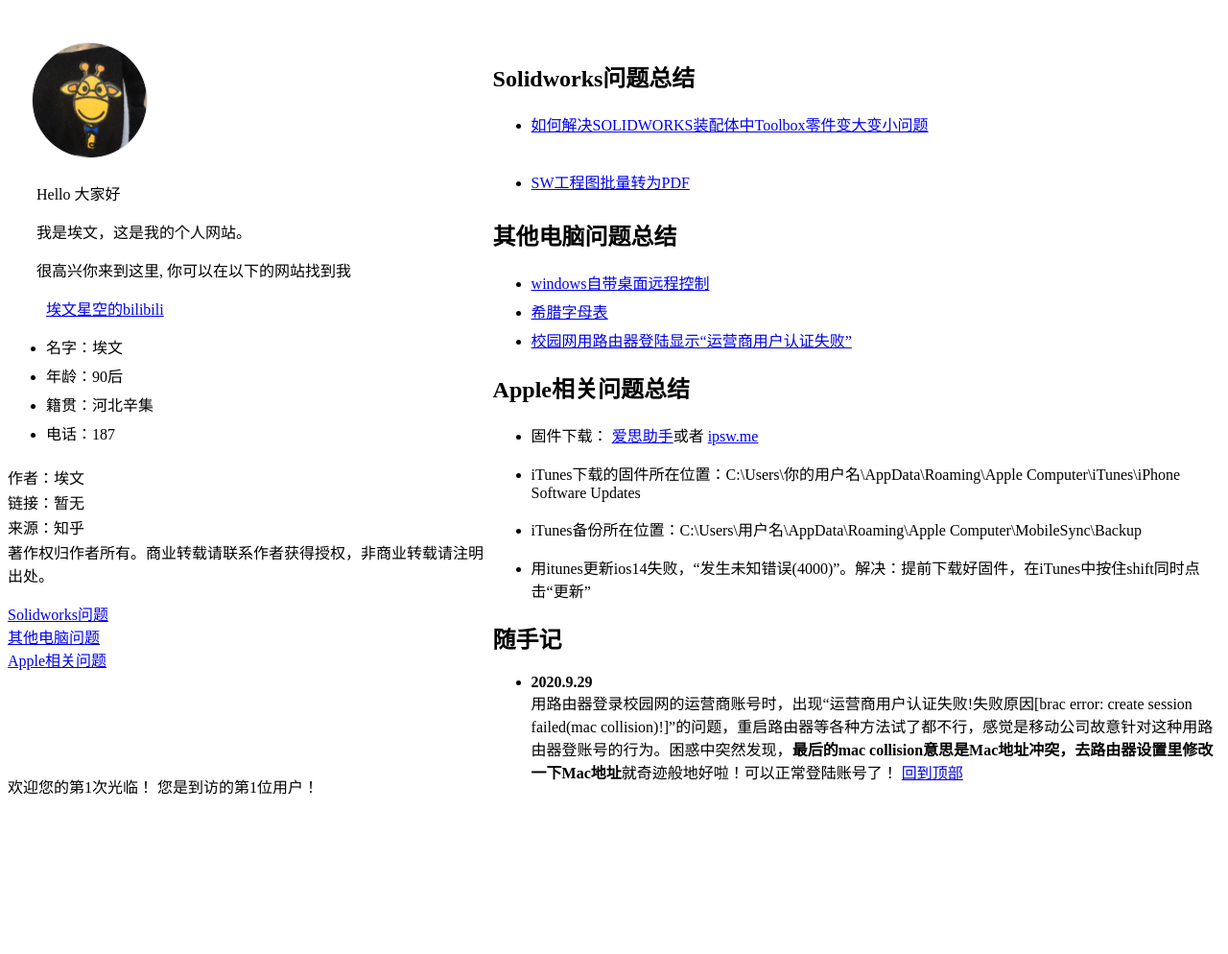
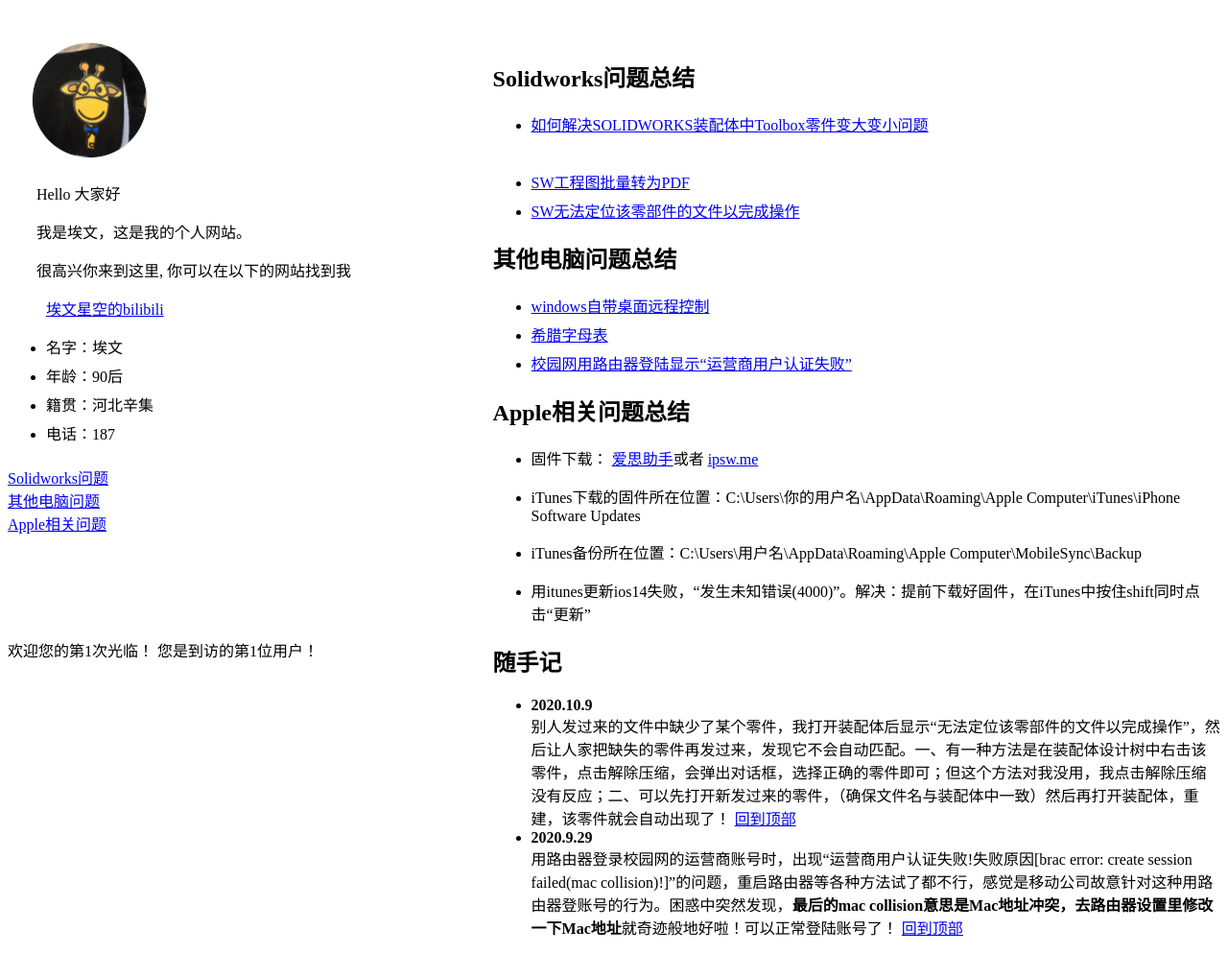
Before and after one commit to Avon-Sky/Avon-Sky.github.io, a plain HTML site: page index.html in a window 1280 px wide. Shown: the part 79-1073 px from the top of the page at 96% size. Before the commit the page ends 911 px from the top, so only its background shows below. Drawn offline with Linux system fonts and the light colour scheme.

Commit message:
Update index.html

```diff
--- a/index.html
+++ b/index.html
@@ -3,7 +3,7 @@
 	<head>
 		<title>埃文星空个人主页</title>
 		<meta charset="utf-8">
-		<title></title>
+		<meta name="google-site-verification" content="wuzvl3pG_5aHZi_oU_jcyLeGTHTiLJTAzdGNu6dloBI" />
 	</head>
 	<body>
 		<div style="width:100%;height:100px;">
@@ -23,10 +23,7 @@
 				<li style="height: 30px;">籍贯：河北辛集</li>
 				<li style="height: 30px;">电话：187</li>
 			</ul>
-			<p style="height:10px;">作者：埃文</p>
-			<p style="height:10px;">链接：暂无</p>
-			<p style="height:10px;">来源：知乎</p>
-			<p>著作权归作者所有。商业转载请联系作者获得授权，非商业转载请注明出处。</p>
+
 			<a href="#one">Solidworks问题</a>	<br/>
 			<a href="#two">其他电脑问题</a>		<br/>
 			<a href="#three">Apple相关问题</a>	<br />
@@ -168,6 +165,9 @@
 
 		  <li style="height: 30px;"> <a target="_blank" href="https://jingyan.baidu.com/article/1e5468f95e5554484961b73c.html">
 		        SW工程图批量转为PDF</a></li>
+			<li>
+				<a href="#cannotdw">SW无法定位该零部件的文件以完成操作</a>
+			</li>
 
 
 
@@ -199,6 +199,10 @@
 
 		<h2>随手记</h2>
 		<ul>
+			<li id="cannotdw"><strong>2020.10.9</strong><br />
+				别人发过来的文件中缺少了某个零件，我打开装配体后显示“无法定位该零部件的文件以完成操作”，然后让人家把缺失的零件再发过来，发现它不会自动匹配。一、有一种方法是在装配体设计树中右击该零件，点击解除压缩，会弹出对话框，选择正确的零件即可；但这个方法对我没用，我点击解除压缩没有反应；二、可以先打开新发过来的零件，（确保文件名与装配体中一致）然后再打开装配体，重建，该零件就会自动出现了！
+				<a href="#top">回到顶部</a>
+			</li>
 			<li id="xyw"><strong>2020.9.29</strong><br/>
 				用路由器登录校园网的运营商账号时，出现“运营商用户认证失败!失败原因[brac error: create session failed(mac collision)!]”的问题，重启路由器等各种方法试了都不行，感觉是移动公司故意针对这种用路由器登账号的行为。困惑中突然发现，<strong>最后的mac collision意思是Mac地址冲突，去路由器设置里修改一下Mac地址</strong>就奇迹般地好啦！可以正常登陆账号了！
 				<a href="#top">回到顶部</a>
```
